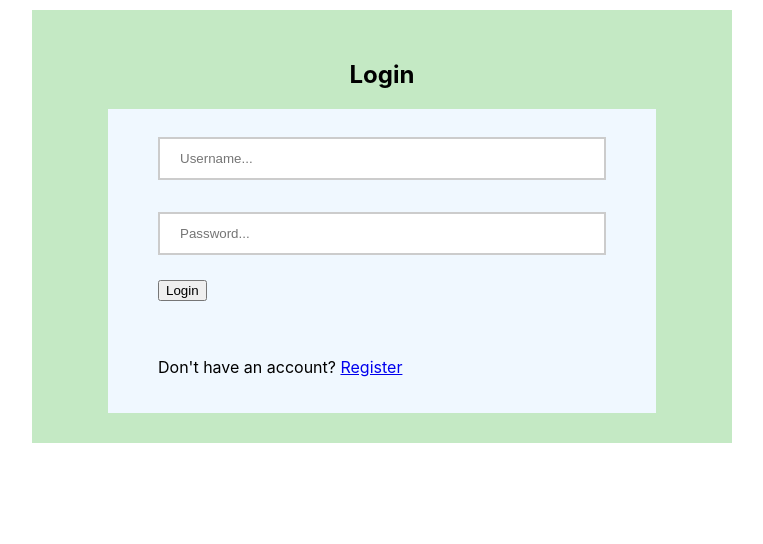
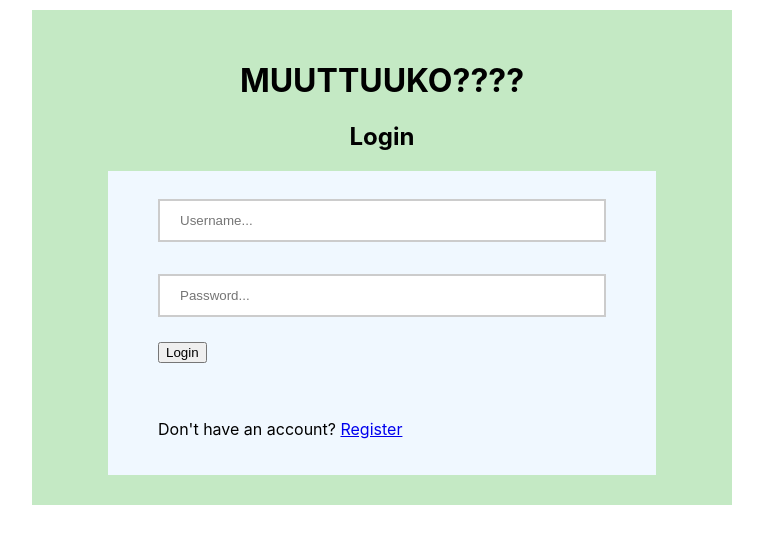
Before and after one commit to IidaKok/testi, a React (Create React App) app: page / in a window 1280 px wide. Shown: the top 544 px of the page, without its empty margins (258-1021 px from the left). Built offline with nearby package versions, Linux system fonts and the light colour scheme.

Commit message:
testing pipeline

```diff
--- a/src/frontend/components/Login.js
+++ b/src/frontend/components/Login.js
@@ -71,6 +71,7 @@ const Login = (props) => {
     }
     return (
         <div className="Forms">
+            <h1>MUUTTUUKO????</h1>
             <h2>Login</h2>
             <div className="Container">
                 <form onSubmit={(e) => handleSubmit(e)}>
```
Also changed, not shown: 1 other file (tests, documents, lock files or other folders).
